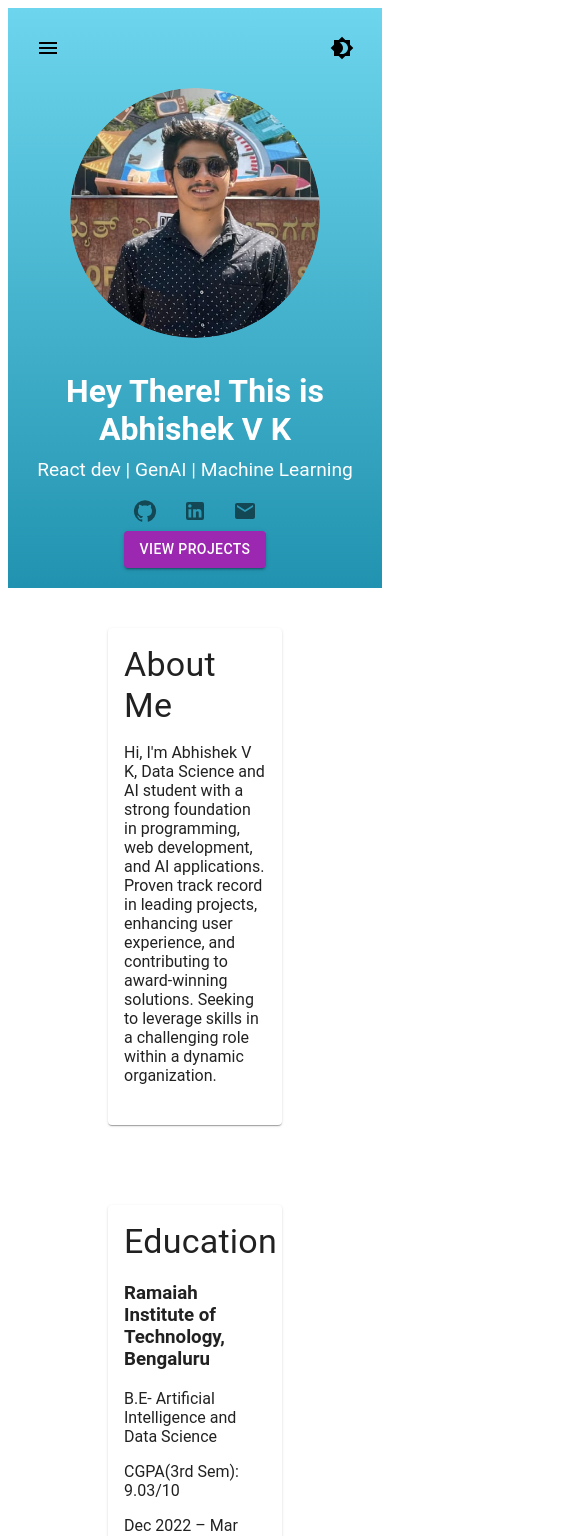
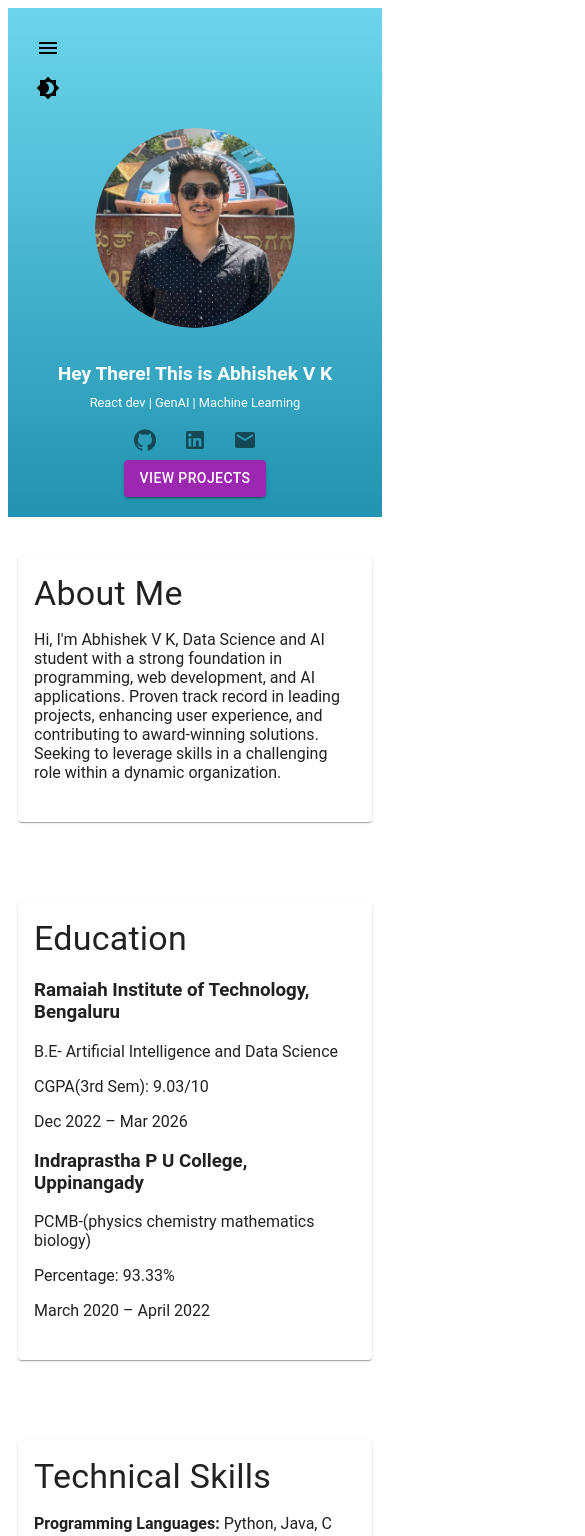
Before and after one commit to Abhishekvk04/Portfolio-Website, a React (Create React App) app: page / in a window 390 px wide. Shown: the top 1536 px of the page, 585 px wide, since content can reach past the window. Built offline with nearby package versions, Linux system fonts and the light colour scheme.

Commit message:
made website responsive

```diff
--- a/src/App.css
+++ b/src/App.css
@@ -1,5 +1,3 @@
-
-
 .App {
   font-family: 'Roboto', sans-serif;
   transition: background-color 0.5s, color 0.5s;
@@ -16,10 +14,17 @@
   color: #000000;
 }
 
+/* Add dark mode styling for the drawer */
+.dark-mode .drawer-header {
+  background-color: #333333;
+  color: #ffffff;
+}
+
 .header-content {
   display: flex;
   justify-content: space-between;
   align-items: center;
+  flex-wrap: wrap;
 }
 
 .MenuButton {
@@ -137,22 +142,110 @@
   margin: 10px;
 }
 
-.header-content {
-  display: flex;
-  justify-content: space-between;
-  align-items: center;
-}
-
-
 .back-to-top {
   position: fixed;
   bottom: 20px;
-  left: 1780px;
+  left: 50%;
+  transform: translateX(-50%);
   z-index: 1000;
+  display: flex;
   align-items: center;
 }
-
 
 .back-to-top:hover {
   color: #0b0c0c; /* Change this to a darker shade of your preferred color */
 }
+
+/* Media Queries for Responsiveness */
+@media (max-width: 1200px) {
+  .App-section {
+    padding-left: 50px;
+    padding-right: 50px;
+  }
+}
+
+@media (max-width: 992px) {
+  .App-header h1 {
+    font-size: 1.8rem;
+  }
+
+  .App-header p {
+    font-size: 1rem;
+  }
+
+  .App-section {
+    padding-left: 30px;
+    padding-right: 30px;
+  }
+
+  .App-photo {
+    width: 200px;
+    height: 200px;
+  }
+}
+
+@media (max-width: 768px) {
+  .header-content {
+    flex-direction: column;
+    align-items: flex-start;
+  }
+
+  .App-header h1 {
+    font-size: 1.5rem;
+  }
+
+  .App-header p {
+    font-size: 0.9rem;
+  }
+
+  .App-section {
+    padding-left: 20px;
+    padding-right: 20px;
+  }
+
+  .drawer-header {
+    padding: 15px;
+  }
+
+  .drawer-avatar {
+    width: 80px;
+    height: 80px;
+  }
+
+  .back-to-top {
+    bottom: 10px;
+  }
+}
+
+@media (max-width: 576px) {
+  .App-header h1 {
+    font-size: 1.2rem;
+  }
+
+  .App-header p {
+    font-size: 0.8rem;
+  }
+
+  .App-section {
+    padding-left: 10px;
+    padding-right: 10px;
+  }
+
+  .drawer-avatar {
+    width: 60px;
+    height: 60px;
+  }
+
+  .Projects {
+    flex-direction: column;
+    align-items: center;
+  }
+
+  .Project-card {
+    max-width: 100%;
+  }
+
+  .back-to-top {
+    bottom: 10px;
+  }
+}
--- a/src/Components/Projects.js
+++ b/src/Components/Projects.js
@@ -5,6 +5,7 @@ import projectImage1 from '../Assests/abhi.png';
 import projectImage2 from '../Assests/abstract.jpg';
 import projectImage3 from '../Assests/abstract1.jpg';
 import './css/Projects.css'
+import "../App.css"
 const projects = [
   {
     title: 'Tax Craft',
@@ -67,6 +68,7 @@ const projects = [
 
 const Projects = () => {
   return (
+
     <div className="Projects">
       <Typography variant="h2" component="h2" gutterBottom>
         Projects
```
